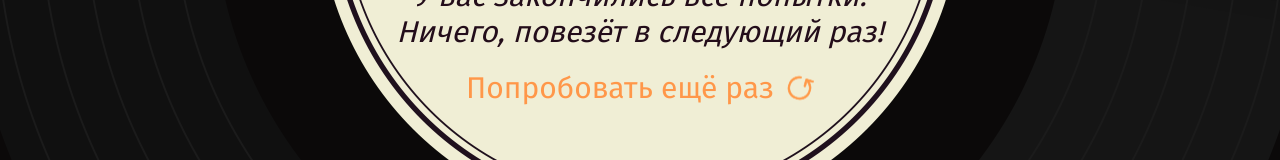
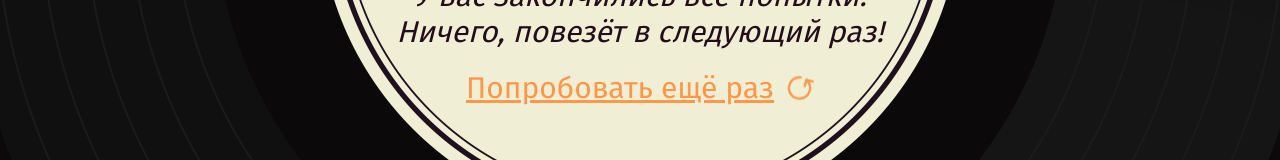
Before and after one commit to artytrik/Guess-melody, a React app: page /lose in a window 1280 px wide. Shown: the part 598-758 px from the top of the page. Built offline with nearby package versions, Linux system fonts and the light colour scheme; no server answers.

Commit message:
Делает линки с экранов победы и поражения

```diff
--- a/src/components/game-over-screen/game-over-screen.jsx
+++ b/src/components/game-over-screen/game-over-screen.jsx
@@ -1,5 +1,7 @@
 import React from 'react';
 import PropTypes from 'prop-types';
+import {Link} from 'react-router-dom';
+import {AppRoute} from '../../utils.js';
 
 const GameOverScreen = (props) => {
   const {onReplayButtonClick} = props;
@@ -18,13 +20,13 @@
       <p className="result__total result__total--fail">
         У вас закончились все попытки. Ничего, повезёт в следующий раз!
       </p>
-      <button
+      <Link
         className="replay"
-        type="button"
+        to={AppRoute.ROOT}
         onClick={onReplayButtonClick}
       >
         Попробовать ещё раз
-      </button>
+      </Link>
     </section>
   );
 };
--- a/src/components/win-screen/win-screen.jsx
+++ b/src/components/win-screen/win-screen.jsx
@@ -1,5 +1,7 @@
 import React from 'react';
 import PropTypes from 'prop-types';
+import {Link} from 'react-router-dom';
+import {AppRoute} from '../../utils.js';
 
 const WinScreen = (props) => {
   const {onReplayButtonClick, questionsCount, mistakesCount} = props;
@@ -19,13 +21,13 @@
       <p className="result__total">
   Вы&nbsp;ответили правильно на {correctlyQuestionsCount} вопросов и совершили {mistakesCount}&nbsp;ошибки
       </p>
-      <button
+      <Link
         className="replay"
-        type="button"
+        to={AppRoute.ROOT}
         onClick={onReplayButtonClick}
       >
         Сыграть ещё раз
-      </button>
+      </Link>
     </section>
   );
 };
```
